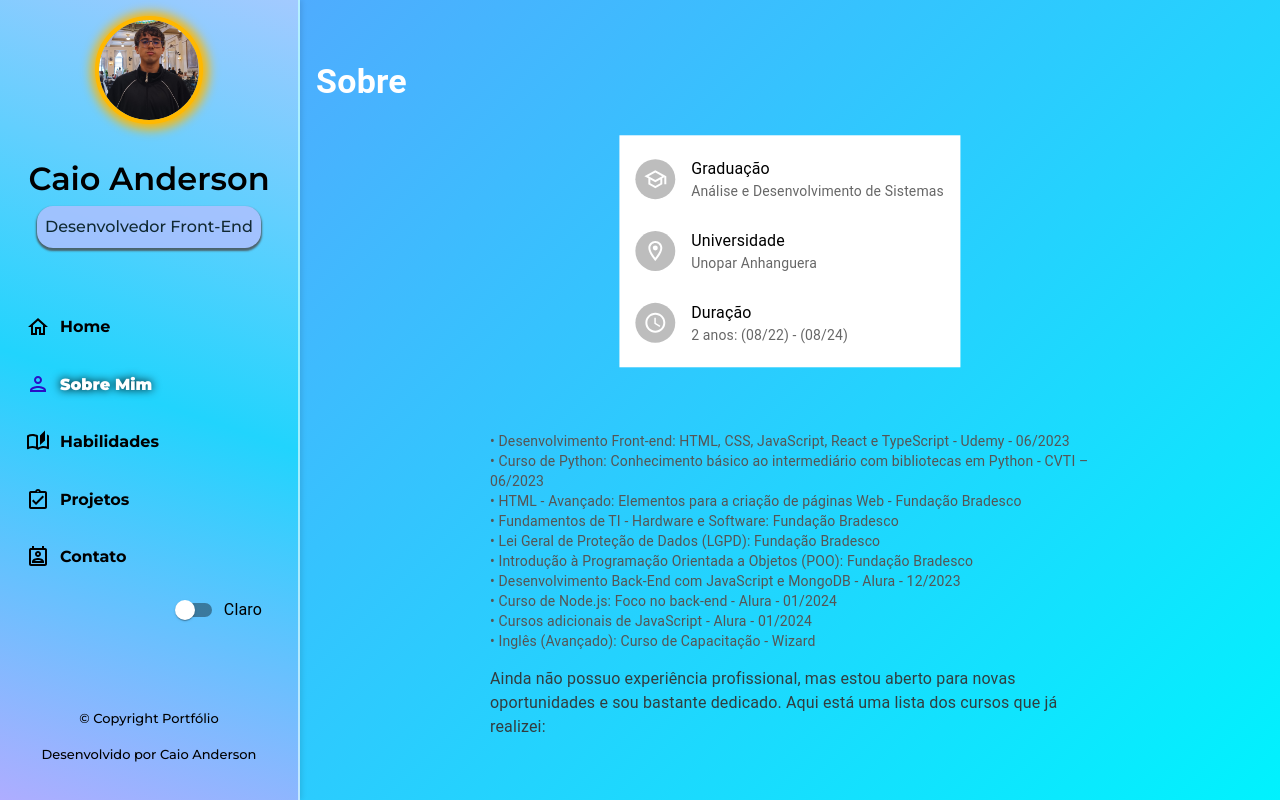
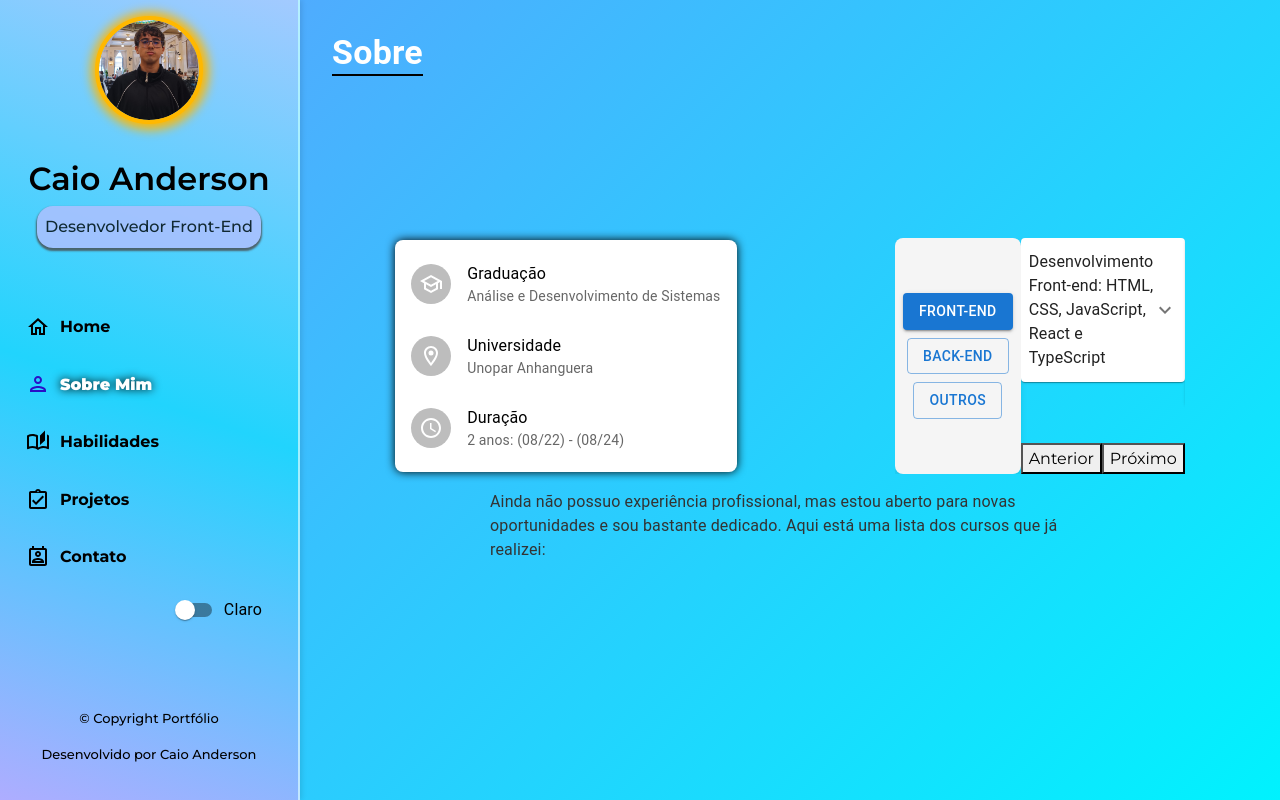
Before and after one commit to CaiooAnderson/CSS-training, a React (Create React App) app in the folder meu-portfolio/: page / in a window 1280 px wide. Both pictures are taken after a click on the button "Sobre Mim". Built offline with nearby package versions, Linux system fonts and the light colour scheme; the HTML template or start-up script is replaced by a standard one; a web font is replaced by a local one.

Commit message:
Em Andamento

```diff
--- a/meu-portfolio/package.json
+++ b/meu-portfolio/package.json
@@ -11,6 +11,7 @@
     "@testing-library/react": "^13.4.0",
     "@testing-library/user-event": "^13.5.0",
     "bootstrap": "^5.3.3",
+    "pure-react-carousel": "^1.30.1",
     "react": "^18.3.1",
     "react-bootstrap": "^2.10.4",
     "react-dom": "^18.3.1",
--- a/meu-portfolio/src/components/About.js
+++ b/meu-portfolio/src/components/About.js
@@ -1,12 +1,10 @@
 import React from 'react';
-import { Fade, Box, Typography, TextField, List, ListItem, ListItemAvatar, Avatar, ListItemText, Slide, Zoom } from '@mui/material';
-import SchoolOutlinedIcon from '@mui/icons-material/SchoolOutlined';
-import LocationOnOutlinedIcon from '@mui/icons-material/LocationOnOutlined';
-import AccessTimeOutlinedIcon from '@mui/icons-material/AccessTimeOutlined';
+import { Fade, Box, Typography, Slide } from '@mui/material';
+import Graduacao from './Graduacao';
+import Cursos from './Cursos';
 
 const About = () => {
     return (
-        <Fade in={true} timeout={2500}>
             <Box className='about' sx={{    mt: 0,
                                             p: 2,
                                             display: 'flex',
@@ -15,65 +13,33 @@ const About = () => {
                                             justifyContent: 'center',
                                             height: '100vh',
                                             backgroundImage: 'linear-gradient(135deg, #4facfe 0%, #00f2fe 100%)',
+                                            position: 'relative'
                                         }}>
-            <Slide direction='down' in={true} timeout={2000}>
-                <Box className='about-title' sx={{ display: 'flex', width: '100%', justifyContent: 'flex-start' }}>
-                    <Typography variant='h4' sx={{ color: '#fff', fontWeight: 'bold', mb: 4 }}>
+            <Slide direction='down' in={true} timeout={1500}>
+                <Box className='about-title' sx={{ position: 'absolute', top: 32, left: 32 }}>
+                    <Typography variant='h4' sx={{ color: '#fff', fontWeight: 'bold', mb: 4, borderBottom: '2px solid #000' }}>
                         Sobre
                     </Typography>
                 </Box>
             </Slide>
-            <Zoom in={true} timeout={3000}>
-            <List sx={{ width: '100%', maxWidth: 'max-content', bgcolor: 'background.paper', mb: 4 }}>
-                <ListItem>
-                    <ListItemAvatar>
-                        <Avatar>
-                            <SchoolOutlinedIcon />
-                        </Avatar>
-                    </ListItemAvatar>
-                    <ListItemText primary="Graduação" secondary="Análise e Desenvolvimento de Sistemas" />
-                </ListItem>
-                <ListItem>
-                    <ListItemAvatar>
-                        <Avatar>
-                            <LocationOnOutlinedIcon />
-                        </Avatar>
-                    </ListItemAvatar>
-                    <ListItemText primary="Universidade" secondary="Unopar Anhanguera" />
-                </ListItem>
-                <ListItem>
-                    <ListItemAvatar>
-                        <Avatar>
-                            <AccessTimeOutlinedIcon />
-                        </Avatar>
-                    </ListItemAvatar>
-                    <ListItemText primary="Duração" secondary="2 anos: (08/22) - (08/24)" />
-                </ListItem>
-            </List>
-            </Zoom>
-                <Box sx={{ textAlign: 'left', mt: 4, maxWidth: '600px' }}>
-                    <Slide direction='up' in={true} timeout={2000}>
-                        <Typography variant='body2' sx={{ color: '#555' }}>
-                            • Desenvolvimento Front-end: HTML, CSS, JavaScript, React e TypeScript - Udemy - 06/2023<br/>
-                            • Curso de Python: Conhecimento básico ao intermediário com bibliotecas em Python - CVTI – 06/2023<br/>
-                            • HTML - Avançado: Elementos para a criação de páginas Web - Fundação Bradesco<br/>
-                            • Fundamentos de TI - Hardware e Software: Fundação Bradesco<br/>
-                            • Lei Geral de Proteção de Dados (LGPD): Fundação Bradesco<br/>
-                            • Introdução à Programação Orientada a Objetos (POO): Fundação Bradesco<br/>
-                            • Desenvolvimento Back-End com JavaScript e MongoDB - Alura - 12/2023<br/>
-                            • Curso de Node.js: Foco no back-end - Alura - 01/2024<br/>
-                            • Cursos adicionais de JavaScript - Alura - 01/2024<br/>
-                            • Inglês (Avançado): Curso de Capacitação - Wizard
-                        </Typography>
-                    </Slide>
-                </Box>
-                <Fade in={true} timeout={4000}>
-                    <Typography variant='body1' sx={{ color: '#333', mt: 2, maxWidth: '600px' }}>
+            <Box className='about-center' sx={{ display: 'flex', flexDirection: 'row', width: '100%', justifyContent: 'space-around', alignItems: 'center' }}>
+                <Fade in={true} timeout={2000}>
+                    <Box sx={{ maxWidth: 'max-content', bgcolor: 'background.paper', borderRadius: '8px', filter: 'drop-shadow(0 0 5px #000)', height: 'max-content', overflow: 'hidden' }}>
+                        <Graduacao />
+                    </Box>
+                </Fade>
+                <Fade in={true} timeout={2000}>
+                    <Box sx={{ maxWidth: 'max-content', height: '100%', overflow: 'hidden' }}>
+                        <Cursos />
+                    </Box>
+                </Fade>
+            </Box>
+                <Slide direction='up' in={true} timeout={2000}>
+                    <Typography variant='body1' sx={{ color: '#333', mt: 2, maxWidth: '600px', mx: 'auto' }}>
                         Ainda não possuo experiência profissional, mas estou aberto para novas oportunidades e sou bastante dedicado. Aqui está uma lista dos cursos que já realizei:
                     </Typography>
-                </Fade>
-        </Box>
-    </Fade>
+                </Slide>
+            </Box>
     );
 };
 
--- /dev/null
+++ b/meu-portfolio/src/components/Cursos.js
@@ -0,0 +1,84 @@
+import React, { useState } from 'react';
+import { Button, Box, Accordion, AccordionSummary, AccordionDetails, Typography } from '@mui/material';
+import ExpandMoreIcon from '@mui/icons-material/ExpandMore';
+import { CarouselProvider, Slider, Slide, ButtonBack, ButtonNext } from 'pure-react-carousel';
+import 'pure-react-carousel/dist/react-carousel.es.css';
+
+const Cursos = () => {
+    const [filter, setFilter] = useState('Front-End');
+
+    const cursos = {
+        'Front-End': [
+            {   nome: 'Desenvolvimento Front-end: HTML, CSS, JavaScript, React e TypeScript',
+                curso: 'Udemy', duração: '50', year: '2022'
+            },
+            {   nome: 'HTML - Avançado: Elementos para a criação de páginas Web',
+                curso: 'Fundação Bradesco', duração: '0', year: '2000' }
+        ],
+        'Back-End': [
+            {   nome: 'Curso de Python: Conhecimento básico ao intermediário com bibliotecas em Python',
+                curso: 'CVTI', duração: '40', year: '2023' },
+            {   nome: 'Desenvolvimento Back-End com JavaScript e MongoDB',
+                curso: 'Alura', duração: '0', year: '2023' },
+            {   nome: 'Curso de Node.js: Foco no back-end',
+                curso: 'Alura', duração: '0', year: '2024' }
+        ],
+        'Outros': [
+            {   nome: 'Fundamentos de TI - Hardware e Software',
+                curso: 'Fundação Bradesco', duração: '0', year: '2000' },
+            {   nome: 'Lei Geral de Proteção de Dados (LGPD)',
+                curso: 'Fundação Bradesco', duração: '0', year: '2000' },
+            {   nome: 'Introdução à Programação Orientada a Objetos (POO)',
+                curso: 'Fundação Bradesco', duração: '0', year: '2000' },
+            {   nome: 'Inglês (Avançado): Curso de Capacitação',
+                curso: 'Wizard', duração: '0', year: '2016'
+            }
+        ]
+    };
+
+    return (
+        <Box sx={{ display: 'flex', height: '100%', width: '100%' }}>
+            <Box sx={{ display: 'flex', flexDirection: 'column', alignItems: 'center', justifyContent: 'center', width: 'max-content', bgcolor: '#f5f5f5', borderRadius: '8px', p: 1, boxShadow: '0 4px 6px rgba(0, 0, 0, 0.1)' }}>
+                <Button variant={filter === 'Front-End' ? 'contained' : 'outlined'} onClick={() => setFilter('Front-End')} sx={{ mb: 1 }}>
+                    Front-End
+                </Button>
+                <Button variant={filter === 'Back-End' ? 'contained' : 'outlined'} onClick={() => setFilter('Back-End')} sx={{ mb: 1 }}>
+                    Back-End
+                </Button>
+                <Button variant={filter === 'Outros' ? 'contained' : 'outlined'} onClick={() => setFilter('Outros')}>
+                    Outros
+                </Button>
+            </Box>
+            <Box sx={{ flex: 1, height: '100%' }}>
+                <CarouselProvider
+                    naturalSlideWidth={100}
+                    naturalSlideHeight={125}
+                    totalSlides={cursos[filter].length}
+                    visibleSlides={1}
+                    infinite={true}
+                >
+            <Slider>
+                        {cursos[filter].map((object, index) => (
+                            <Slide index={index} key={filter + index}>
+                                <Accordion>
+                                    <AccordionSummary expandIcon={<ExpandMoreIcon />}>
+                                        <Typography>{object.nome}</Typography>
+                                    </AccordionSummary>
+                                    <AccordionDetails>
+                                        <Typography>Curso: {object.curso}</Typography>
+                                        <Typography>Duração: {object.duração} horas</Typography>
+                                        <Typography>Ano: {object.year}</Typography>
+                                    </AccordionDetails>
+                                </Accordion>
+                            </Slide>
+                        ))}
+                    </Slider>
+                    <ButtonBack>Anterior</ButtonBack>
+                    <ButtonNext>Próximo</ButtonNext>
+                </CarouselProvider>
+                </Box>
+        </Box>
+    );
+};
+
+export default Cursos;
--- /dev/null
+++ b/meu-portfolio/src/components/Graduacao.js
@@ -0,0 +1,40 @@
+import React from 'react';
+import { List, ListItem, ListItemAvatar, Avatar, ListItemText, Fade } from '@mui/material';
+import SchoolOutlinedIcon from '@mui/icons-material/SchoolOutlined';
+import LocationOnOutlinedIcon from '@mui/icons-material/LocationOnOutlined';
+import AccessTimeOutlinedIcon from '@mui/icons-material/AccessTimeOutlined';
+
+const Graduacao = () => {
+    return (
+        <Fade in={true} timeout={2000}>
+            <List>
+                <ListItem>
+                    <ListItemAvatar>
+                        <Avatar>
+                            <SchoolOutlinedIcon />
+                        </Avatar>
+                    </ListItemAvatar>
+                    <ListItemText primary="Graduação" secondary="Análise e Desenvolvimento de Sistemas" />
+                </ListItem>
+                <ListItem>
+                    <ListItemAvatar>
+                        <Avatar>
+                            <LocationOnOutlinedIcon />
+                        </Avatar>
+                    </ListItemAvatar>
+                    <ListItemText primary="Universidade" secondary="Unopar Anhanguera" />
+                </ListItem>
+                <ListItem>
+                    <ListItemAvatar>
+                        <Avatar>
+                            <AccessTimeOutlinedIcon />
+                        </Avatar>
+                    </ListItemAvatar>
+                    <ListItemText primary="Duração" secondary="2 anos: (08/22) - (08/24)" />
+                </ListItem>
+            </List>
+        </Fade>
+    );
+};
+
+export default Graduacao;
```
Also changed, not shown: 1 other file (tests, documents, lock files or other folders).
